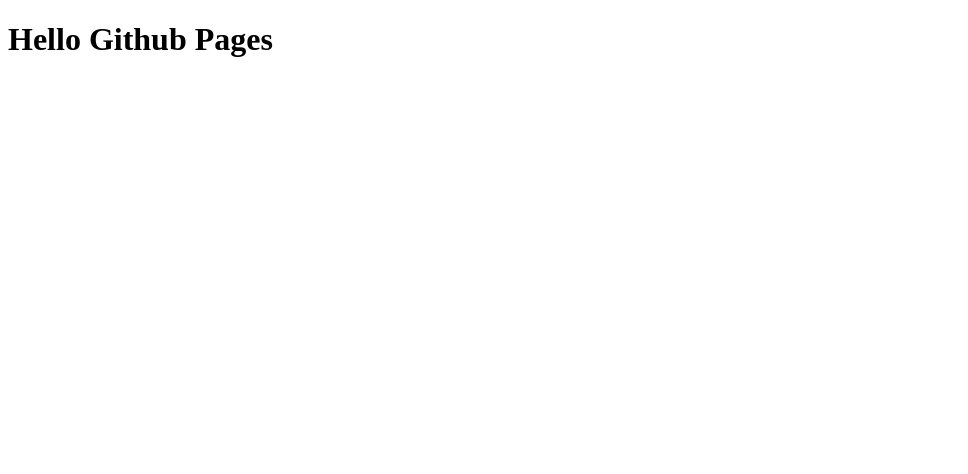
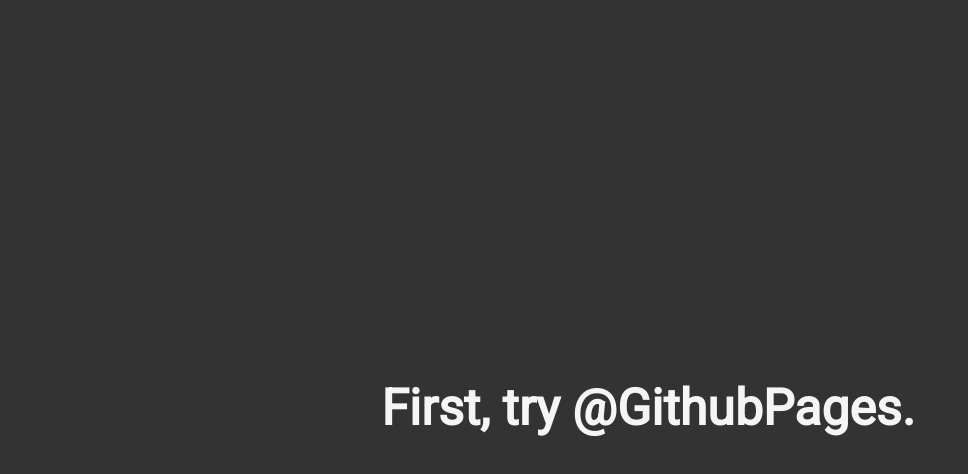
Before and after one commit to DivyanshBatham/DivyanshBatham.github.io, a website: page index.html in a window 1280 px wide. Shown: the whole page, without its empty margins (0-968 px from the left). Drawn offline with Linux system fonts and the light colour scheme.

Commit message:
First, try @GithubPages.

```diff
--- /dev/null
+++ b/assets/css/styles.css
@@ -0,0 +1,21 @@
+html {
+    height: 100%;
+    width: 100%;
+}
+
+body {
+    background-color: #333;
+    display: flex;
+    justify-content: center;
+    align-items: center;
+    height: 100%;
+    width: 100%;
+    overflow: hidden;
+}
+
+h1 {
+    color: whitesmoke;
+    display: inline;
+    font-family: 'Roboto', sans-serif;
+    font-size: 50px;
+}
--- /dev/null
+++ b/assets/js/main.js
@@ -0,0 +1 @@
+// alert("Hello");
--- a/index.html
+++ b/index.html
@@ -1,9 +1,15 @@
-<!DOCTYPE html>
-<html>
+<!doctype html>
+<html lang="en">
     <head>
-        <title>DB | Github Page</title>
+        <meta charset="utf-8">
+        <title>Hello</title>
+        <meta name="viewport" content="width=device-width">
+        <link rel="stylesheet" href="assets/css/styles.css">
+        <link href="https://fonts.googleapis.com/css?family=Roboto" rel="stylesheet">
+        <link rel="icon" type="image/x-icon" href="favicon.png">
+        <script src="assets/js/main.js"></script>
     </head>
     <body>
-        <h1>Hello Github Pages</h1>
+        <h1>First, try @GithubPages.</h1>
     </body>
 </html>
--- a/package.json
+++ b/package.json
@@ -15,5 +15,8 @@
   "bugs": {
     "url": "https://github.com/DivyanshBatham/DivyanshBatham.github.io/issues"
   },
-  "homepage": "https://github.com/DivyanshBatham/DivyanshBatham.github.io#readme"
+  "homepage": "https://github.com/DivyanshBatham/DivyanshBatham.github.io#readme",
+  "dependencies": {
+    "bootstrap": "^4.1.3"
+  }
 }
```
Also changed, not shown: 2 other files.
